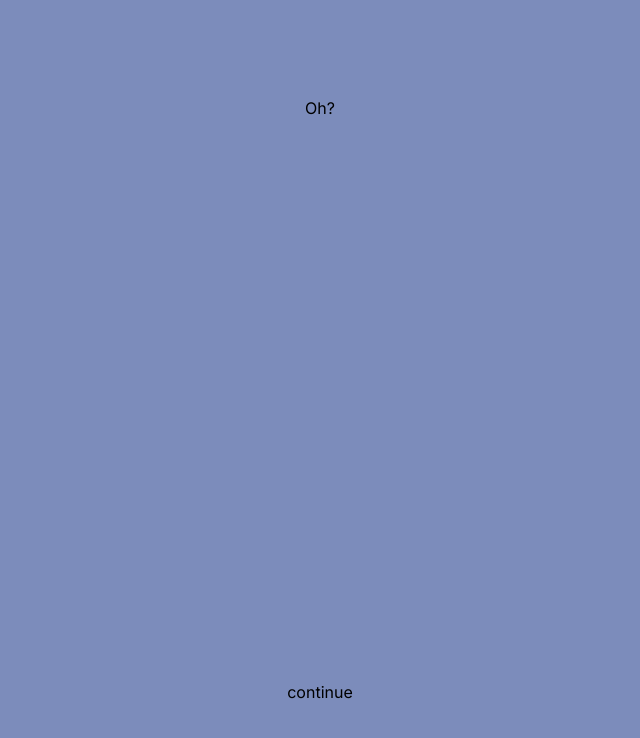
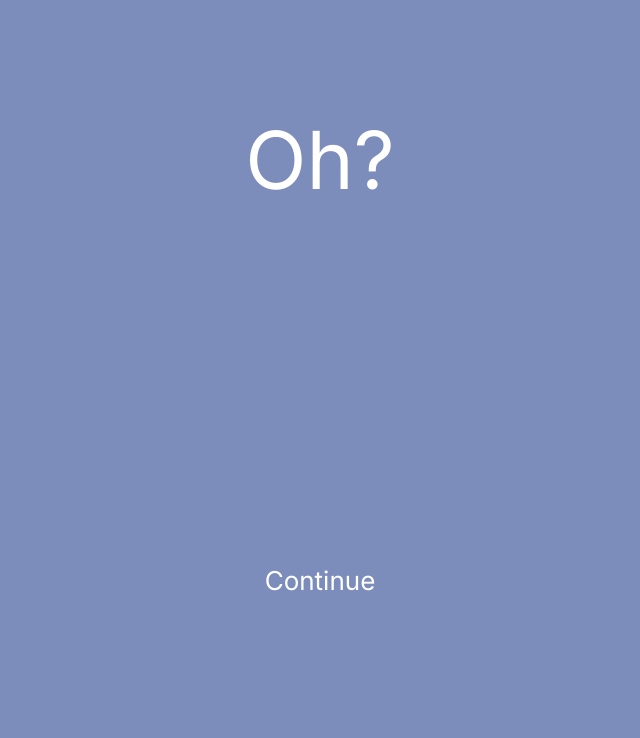
Before and after one commit to tjessica13/pompoko, a Next.js app: page /hatch-egg in a window 1280 px wide. Shown: the top 738 px of the page, without its empty margins (320-960 px from the left). Built offline with nearby package versions, Linux system fonts and the light colour scheme.

Commit message:
adding css for the hatching egg page

```diff
--- a/app/globals.css
+++ b/app/globals.css
@@ -30,9 +30,32 @@ main {
   padding: 10px;
 }
 
+.hatch-egg {
+  height: 500px;
+  max-height: 500px;
+  display: flex;
+  flex-direction: column;
+  justify-content: space-between;
+  align-items: center;
+  margin: 100px;
+}
+
+h1, p {
+  color: white;
+  text-align: center;
+}
+
+h1 {
+  font-size: 80px;
+}
+
 h2 {
   font-size: 120px;
   text-align: center;
+}
+
+p {
+  font-size: 26px;
 }
 
 button {
--- a/app/hatch-egg/page.tsx
+++ b/app/hatch-egg/page.tsx
@@ -1,10 +1,12 @@
 import Link from "next/link";
+
+// TODO: add egg image into this page
 
 export default async function Home() {
   return (
-    <main className="flex min-h-screen flex-col items-center justify-between p-24">
+    <main className="hatch-egg">
         <h1>Oh?</h1>
-        <Link href="/">continue</Link>
+        <Link href="/"><p>Continue</p></Link>
     </main>
   );
 }
```
